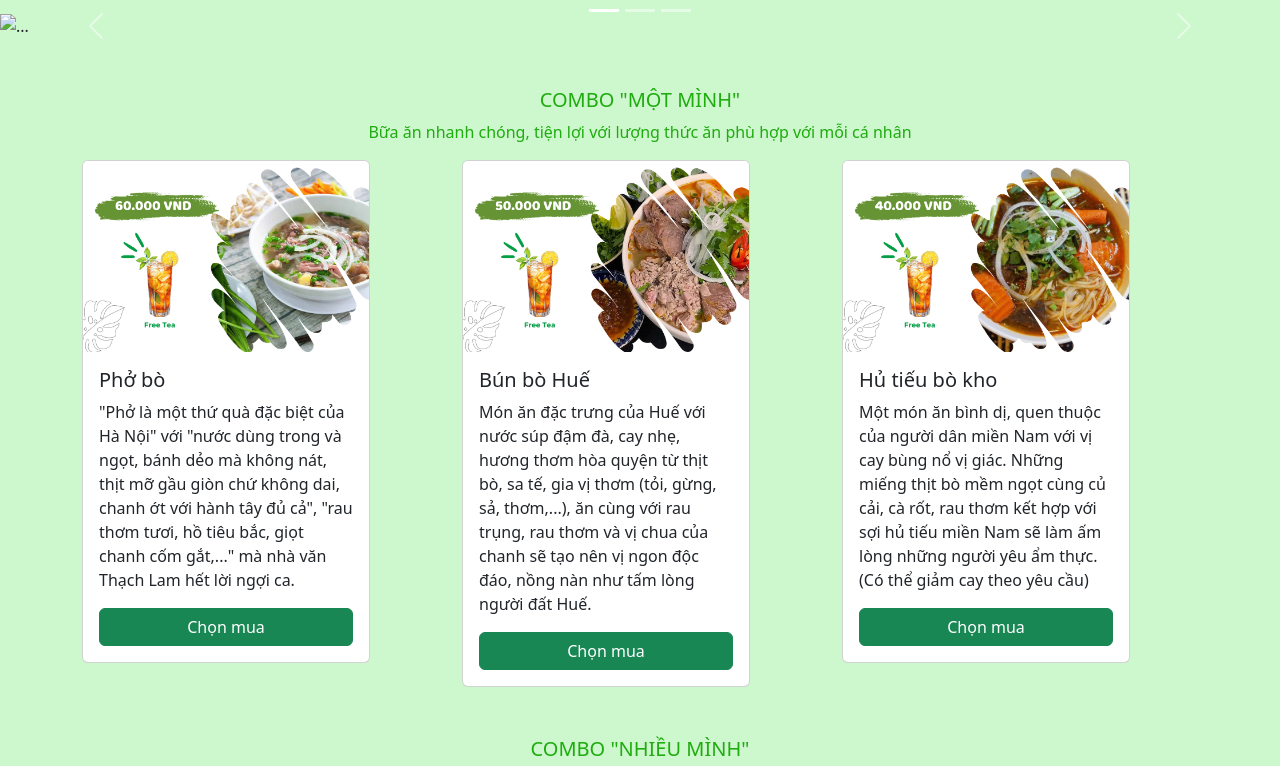
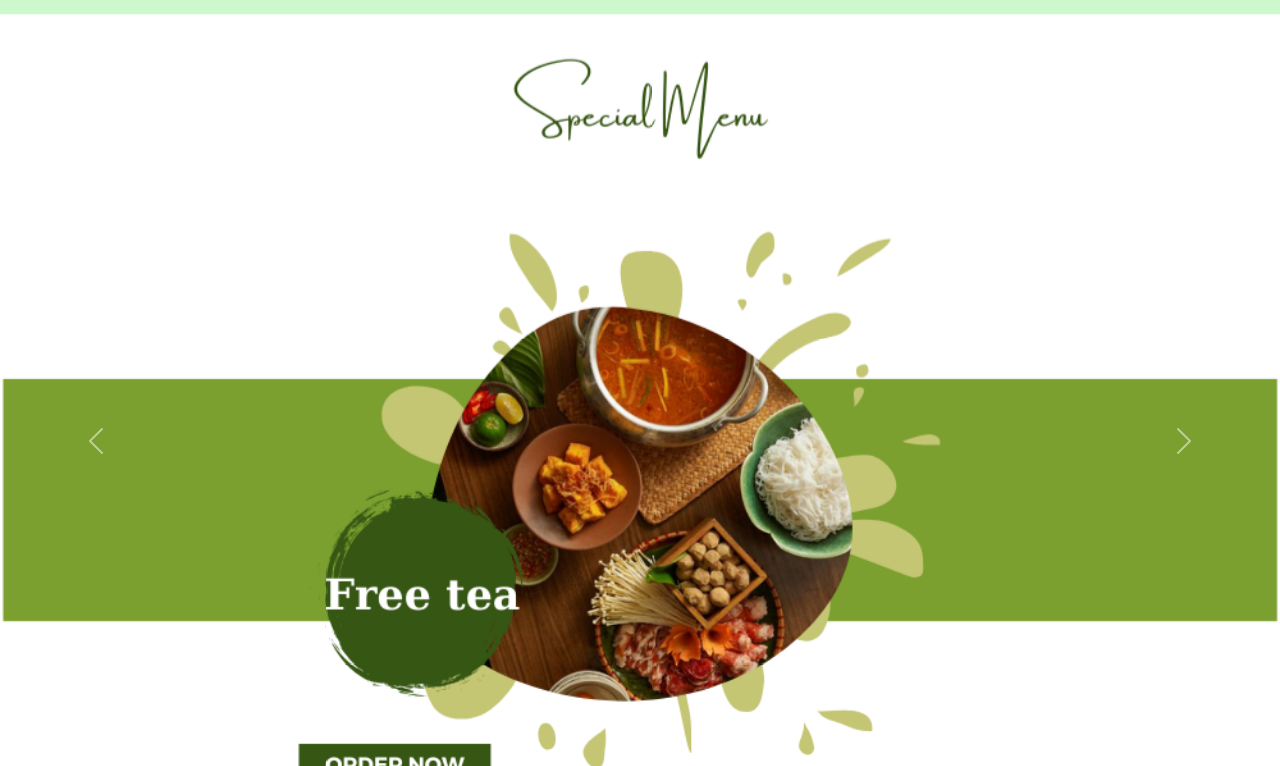
Before and after one commit to Tiennuamnhac/web, a plain HTML site: page index.html in a window 1280 px wide. Shown: the part 143-909 px from the top of the page. Drawn offline with nearby package versions, Linux system fonts and the light colour scheme.

Commit message:
Update index.html

```diff
--- a/index.html
+++ b/index.html
@@ -68,7 +68,7 @@
                 </div>
                 <div class="carousel-inner">
                   <div class="carousel-item active">
-                    <img src="/2256210018/image/3.1.png" class="d-block w-100" alt="...">
+                    <img src="image/3.1.png" class="d-block w-100" alt="...">
                   </div>
                   <div class="carousel-item">
                     <img src="image/2.1.png" class="d-block w-100" alt="...">
```
